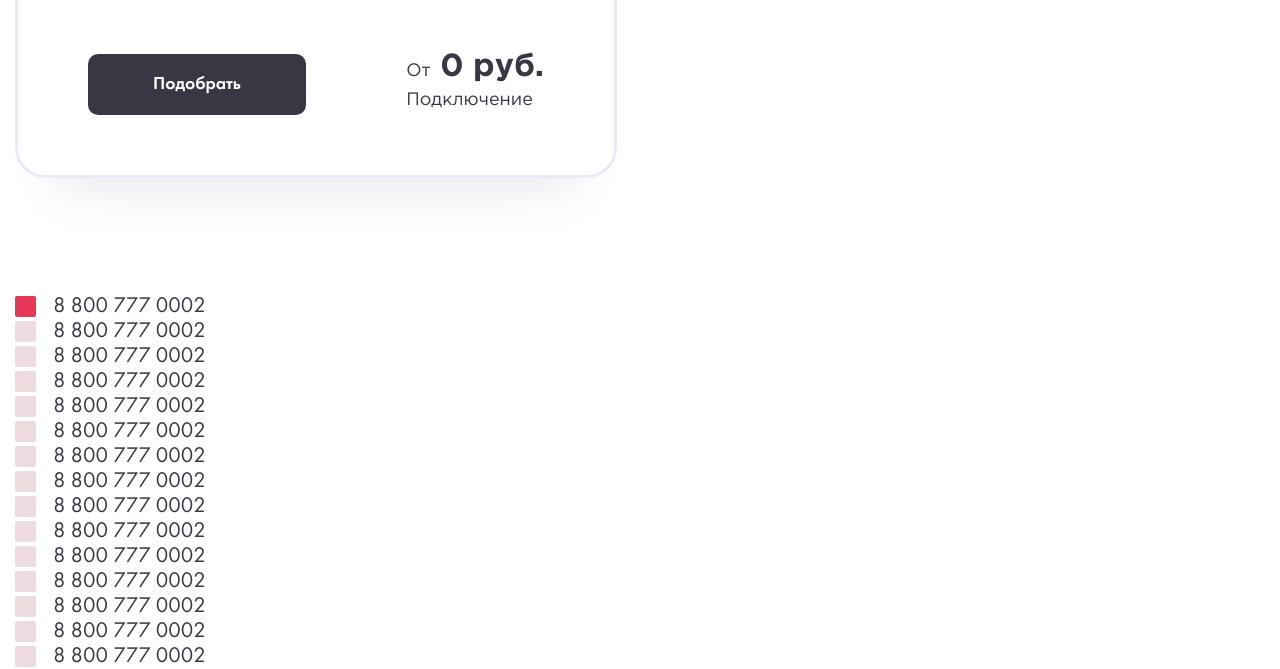
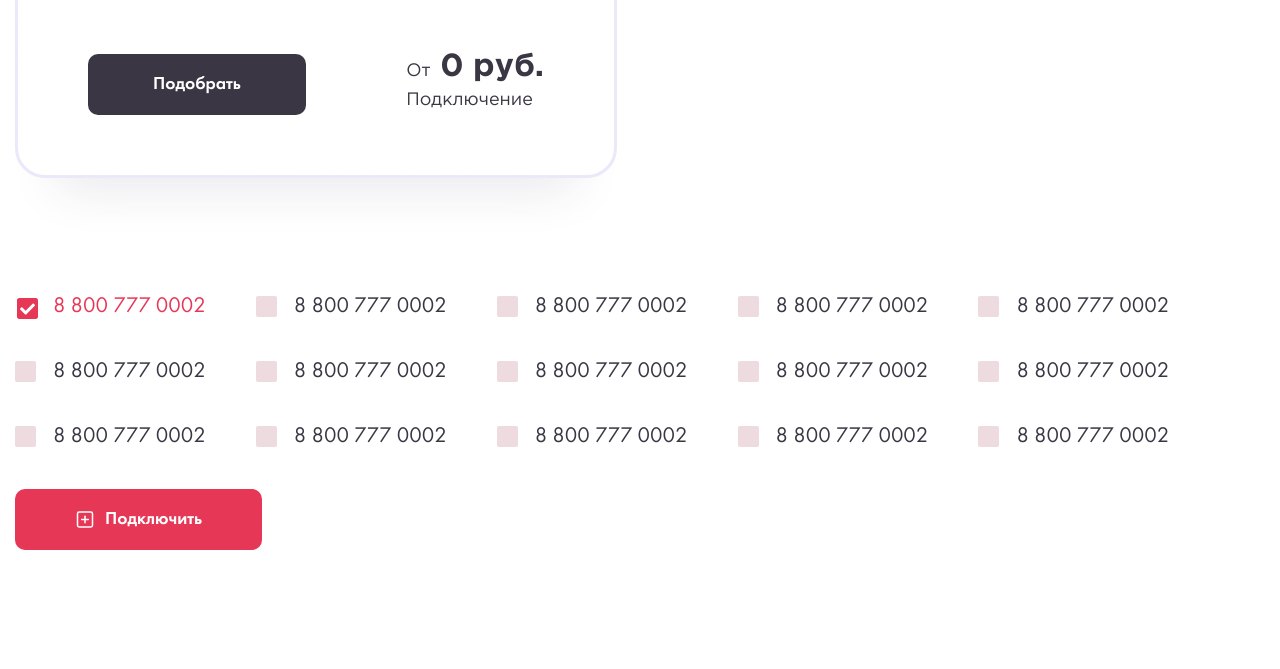
Before and after one commit to Vadim-Losenkov/8800, a website: page app/index.html in a window 1280 px wide. Shown: the part 10219-10888 px from the top of the page. After the commit the page ends 10769 px from the top, so only its background shows below. Drawn offline with Linux system fonts and the light colour scheme.

Commit message:
start choise stylig

```diff
--- a/app/index.html
+++ b/app/index.html
@@ -1560,6 +1560,12 @@
                 </div>
               </div>
             </div>
+            <a href="#" class="choise__button">
+              <div class="choise__button-inner">
+                <img src="images/icons/plus.svg" alt="" />
+                Подключить
+              </div>
+            </a>
           </div>
         </div>
       </section>
--- a/app/scss/style.scss
+++ b/app/scss/style.scss
@@ -1251,10 +1251,14 @@
     }
   }
 
-  &__numbers {
+  &__numbers-box {
     display: flex;
     justify-content: start;
-    align-items: center;
+    // justify-content: space-between;
+    column-gap: 50px;
+    flex-wrap: wrap;
+    max-width: 100%;
+    width: 100%;
   }
   &__numbers-item {
     display: flex;
@@ -1267,10 +1271,24 @@
     line-height: 25px;
     color: #3b3643;
     cursor: pointer;
+    margin-bottom: 40px;
 
     &.active {
+      color: $red;
       .choise__numbers-item__select {
-        background-color: $red;
+        background-color: transparent;
+        position: relative;
+        &::before {
+          content: '';
+          position: absolute;
+          top: 0;
+          bottom: 0;
+          right: 0;
+          left: 0;
+          width: 25px;
+          height: 25px;
+          background-image: url('../images/icons/check.svg');
+        }
       }
     }
   }
@@ -1280,6 +1298,26 @@
     width: 21px;
     height: 21px;
   }
+  &__button {
+    padding: 20px 60px;
+    background-color: $red;
+    font-family: 'FuturaDemiC';
+    font-style: normal;
+    font-weight: 600;
+    font-size: 18px;
+    line-height: 21px;
+    display: flex;
+    align-items: center;
+    text-align: center;
+    color: #ffffff;
+    display: inline-block;
+    border-radius: 10px;
+
+    &-inner {
+      display: flex;
+      column-gap: 10px;
+    }
+  }
 }
 
 @import 'media';
```
Also changed, not shown: app/css/style.min.css, app/images/icons/check.svg (added), app/images/icons/plus.svg (added), 1 other file.
